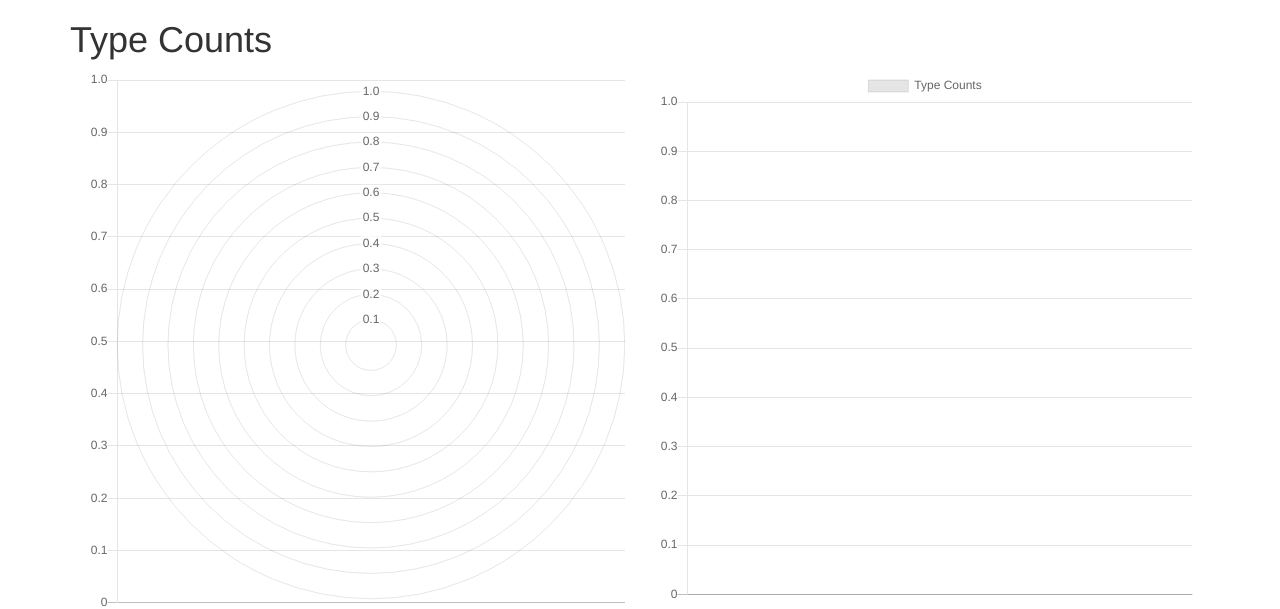
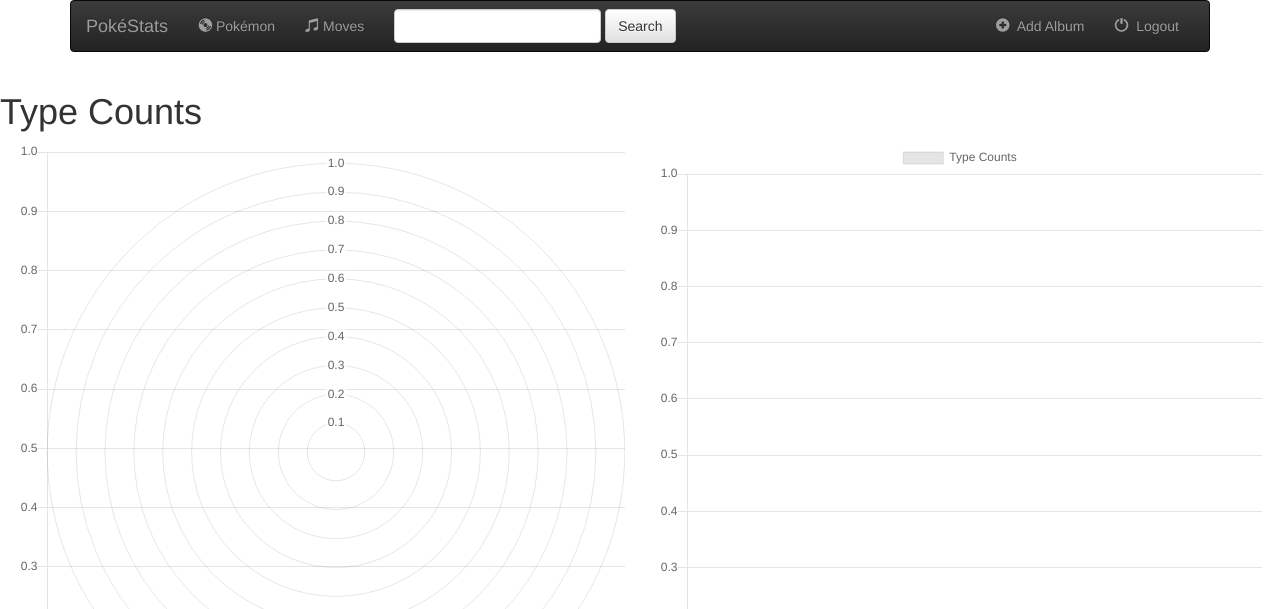
Before and after one commit to Diongarman/Web, a Django app: page / in a window 1280 px wide. Shown: the top 609 px of the page. Run offline with Django 3.2, Linux system fonts and the light colour scheme; data that the repository does not hold is empty; some libraries are stand-ins or nearby versions.

Commit message:
Add existing file

```diff
--- a/Django/Django-Chart.js-9deb1d489250aca706b9939ae0bad331d0709982/src/charts/urls.py
+++ b/Django/Django-Chart.js-9deb1d489250aca706b9939ae0bad331d0709982/src/charts/urls.py
@@ -16,11 +16,12 @@ Including another URLconf
 from django.conf.urls import url
 from django.contrib import admin
 
-from .views import HomeView, TableData, PokemonChartData, PokemonMovesChartData
+from .views import HomeView,MovesView, TableData, PokemonChartData, PokemonMovesChartData
 
 
 urlpatterns = [
     url(r'^$', HomeView.as_view(), name='home'),
+    url(r'^moves', MovesView.as_view(), name='moves'),
     url(r'^api/table/data/$', TableData.as_view(), name='api-table-data'),
     url(r'^api/pokemon_chart/data/$', PokemonChartData.as_view(), name='api-pokemon_chart-data'),
     url(r'^api/moves_chart/data/$', PokemonMovesChartData.as_view(), name='api-moves_chart-data'),
--- a/Django/Django-Chart.js-9deb1d489250aca706b9939ae0bad331d0709982/src/charts/views.py
+++ b/Django/Django-Chart.js-9deb1d489250aca706b9939ae0bad331d0709982/src/charts/views.py
@@ -18,11 +18,14 @@ from settings import BASE_DIR
 pokemon_csv = BASE_DIR + '/pokemon-sun-and-moon-gen-7-stats/pokemon.csv'
 moves_csv = BASE_DIR + '/pokemon-sun-and-moon-gen-7-stats/moves.csv'
 
-#HomeView contains ajax api calls to TableData and PokemonChartData
+#HomeView contains ajax api calls to TableData and PokemonChartData etc.
 class HomeView(View):
     def get(self, request, *args, **kwargs):
         return render(request, 'charts.html')
 
+class MovesView(View):
+    def get(self, request, *args, **kwargs):
+        return render(request, 'moves.html')
 
 class TableData(APIView):
 
--- a/Django/Django-Chart.js-9deb1d489250aca706b9939ae0bad331d0709982/src/templates/base.html
+++ b/Django/Django-Chart.js-9deb1d489250aca706b9939ae0bad331d0709982/src/templates/base.html
@@ -12,9 +12,63 @@
   </head>
   <body>
     <div class='container'>
+        <nav class="navbar navbar-inverse">
+            <div class="container-fluid">
+
+        <!-- header -->
+        <div class="navbar-header">
+            <button type="button" class="navbar-toggle" data-toggle="collapse" data-target="#topNavBar">
+                <span class="icon-bar"></span>
+                <span class="icon-bar"></span>
+                <span class="icon-bar"></span>
+            </button>
+            <a class="navbar-brand" href="{% url "home" %}">PokéStats</a>
+        </div>
+
+            <!-- Items-->
+            <div class="collapse navbar-collapse" id="topNavBar">
+
+                <ul class="nav navbar-nav">
+                    <li class="">
+                        <a href="{% url "home" %}">
+                            <span class="glyphicon glyphicon-cd" aria-hidden="true"></span>&nbsp;Pokémon
+                        </a>
+                    </li>
+                    <li class="">
+                        <a href="{% url "moves" %}">
+                            <span class="glyphicon glyphicon-music" aria-hidden="true"></span>&nbsp;Moves
+                        </a>
+                    </li>
+                </ul>
+
+                <form class="navbar-form navbar-left" role="search" method="get" action="#">
+                    <div class="form-group">
+                        <input type="text" class="form-control" name="q" value="">
+                    </div>
+                    <button type="submit" class="btn btn-default">Search</button>
+                </form>
+
+                <ul class="nav navbar-nav navbar-right">
+                    <li class="">
+                        <a href="{% url 'home' %}">
+                            <span class="glyphicon glyphicon-plus-sign" aria-hidden="true"></span>&nbsp; Add Album
+                        </a>
+                    </li>
+                    <li class="">
+                        <a href="#">
+                            <span class="glyphicon glyphicon-off" aria-hidden="true"></span>&nbsp; Logout
+                        </a>
+                    </li>
+                </ul>
+
+            </div>
+
+        </div>
+        </nav>
+    </div>
     {% block content %}
+
     {% endblock content %}
-    </div>
     {% include 'base/js.html' %}
     <script>
     $(document).ready(function(){
--- a/Django/Django-Chart.js-9deb1d489250aca706b9939ae0bad331d0709982/src/templates/base/bootstrap_defaults.html
+++ b/Django/Django-Chart.js-9deb1d489250aca706b9939ae0bad331d0709982/src/templates/base/bootstrap_defaults.html
@@ -3,4 +3,6 @@
 <!--[if lt IE 9]-->
   <script src="https://oss.maxcdn.com/html5shiv/3.7.3/html5shiv.min.js"></script>
   <script src="https://oss.maxcdn.com/respond/1.4.2/respond.min.js"></script>
+    <script src="https://maxcdn.bootstrapcdn.com/bootstrap/3.3.7/js/bootstrap.min.js"></script>
+
 <![endif]-->
```
Also changed, not shown: Django/Django-Chart.js-9deb1d489250aca706b9939ae0bad331d0709982/src/templates/charts.html (+5 -5 lines), Django/Django-Chart.js-9deb1d489250aca706b9939ae0bad331d0709982/src/templates/moves.html (added, +104 -0 lines), 1 other file.
